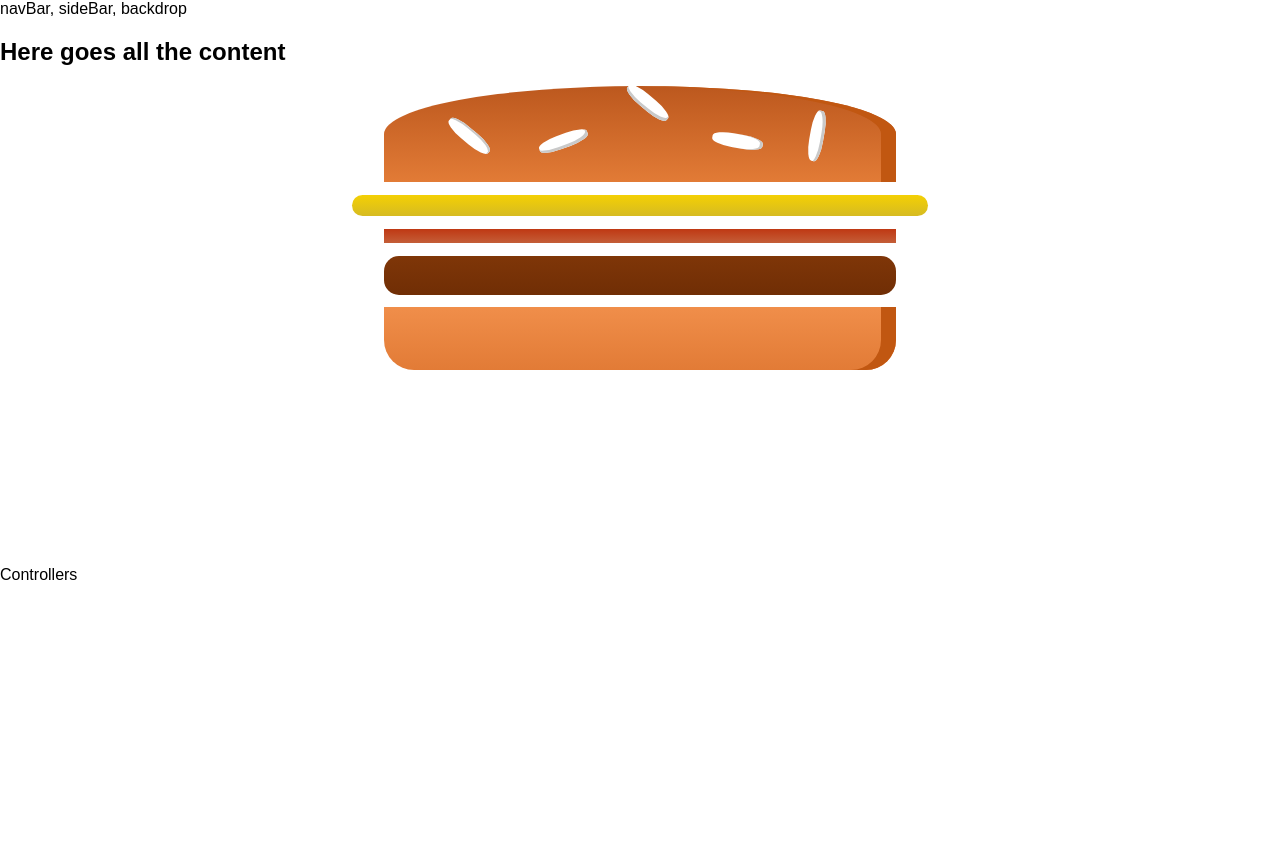
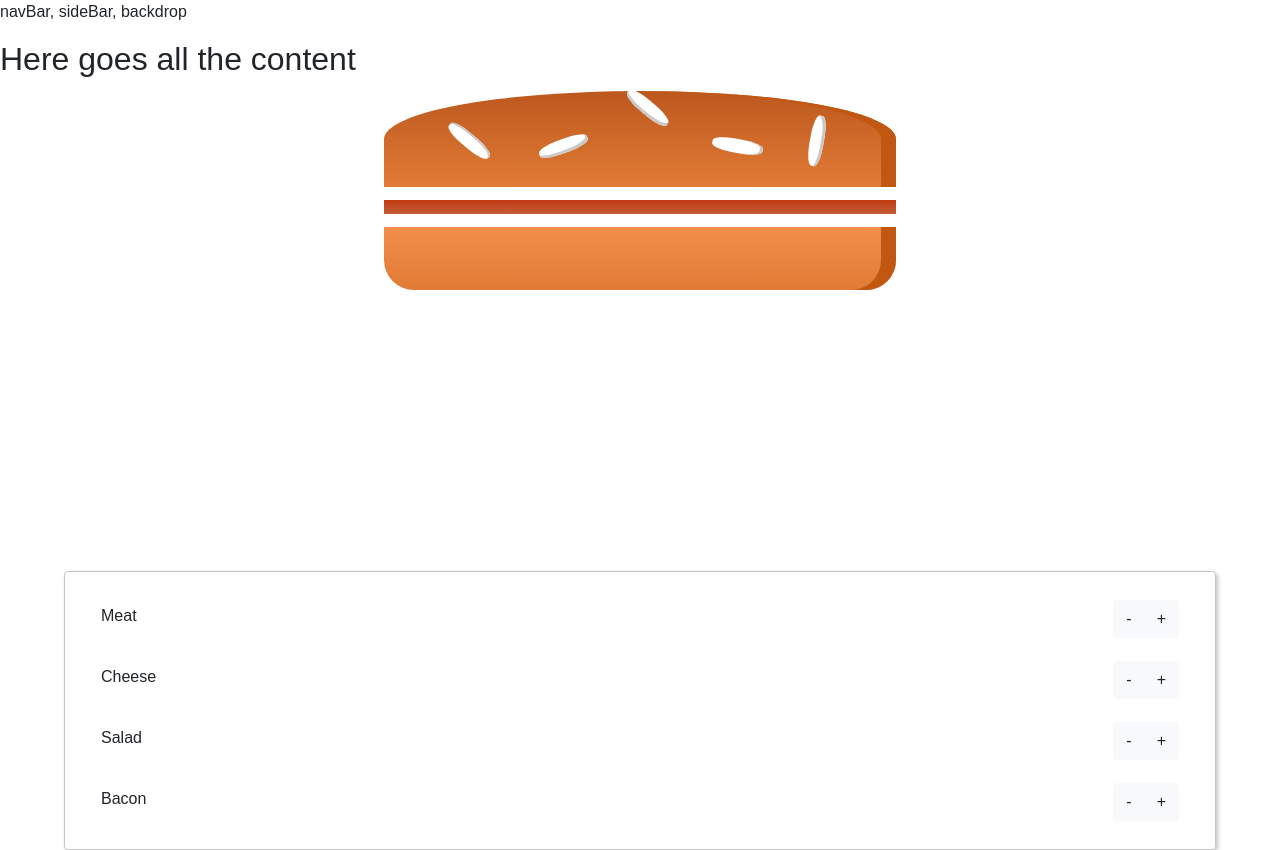
Before and after one commit to JunboJ/burgerbuilder-react, a React (Create React App) app: page / in a window 1280 px wide. Before the commit the page ends 800 px from the top, so only its background shows below. Built offline with nearby package versions, Linux system fonts and the light colour scheme; a web font is replaced by a local one.

Commit message:
burger display and user controllers

```diff
--- a/package.json
+++ b/package.json
@@ -3,6 +3,7 @@
   "version": "0.1.0",
   "private": true,
   "dependencies": {
+    "bootstrap": "^4.3.1",
     "prop-types": "^15.7.2",
     "react": "^16.11.0",
     "react-dom": "^16.11.0",
--- a/public/index.html
+++ b/public/index.html
@@ -22,6 +22,8 @@
       work correctly both with client-side routing and a non-root public URL.
       Learn how to configure a non-root public URL by running `npm run build`.
     -->
+  <link rel="stylesheet" href="https://stackpath.bootstrapcdn.com/bootstrap/4.2.1/css/bootstrap.min.css"
+    integrity="sha384-GJzZqFGwb1QTTN6wy59ffF1BuGJpLSa9DkKMp0DgiMDm4iYMj70gZWKYbI706tWS" crossorigin="anonymous">
   <link href="https://fonts.googleapis.com/css?family=Muli:300,400,700&display=swap" rel="stylesheet">
   <title>Build your burder</title>
 </head>
@@ -39,6 +41,15 @@
       To begin the development, run `npm start` or `yarn start`.
       To create a production bundle, use `npm run build` or `yarn build`.
     -->
+  <script src="https://code.jquery.com/jquery-3.3.1.slim.min.js"
+    integrity="sha384-q8i/X+965DzO0rT7abK41JStQIAqVgRVzpbzo5smXKp4YfRvH+8abtTE1Pi6jizo"
+    crossorigin="anonymous"></script>
+  <script src="https://cdnjs.cloudflare.com/ajax/libs/popper.js/1.14.6/umd/popper.min.js"
+    integrity="sha384-wHAiFfRlMFy6i5SRaxvfOCifBUQy1xHdJ/yoi7FRNXMRBu5WHdZYu1hA6ZOblgut"
+    crossorigin="anonymous"></script>
+  <script src="https://stackpath.bootstrapcdn.com/bootstrap/4.2.1/js/bootstrap.min.js"
+    integrity="sha384-B0UglyR+jN6CkvvICOB2joaf5I4l3gm9GU6Hc1og6Ls7i6U/mkkaduKaBhlAXv9k"
+    crossorigin="anonymous"></script>
 </body>
 
 </html>
--- a/src/components/Burger/Burger.js
+++ b/src/components/Burger/Burger.js
@@ -3,13 +3,25 @@ import classes from './Burger.module.css';
 import Ingredient from './Ingredient/Ingredient';
 
 const Burger = props => {
+    let ingredientList = Object.keys(props.ingredients).map(key => {
+        return [...Array(props.ingredients[key])].map((_, index) => {
+            return <Ingredient key={key + index} type={key} />
+        });
+    })
+    .reduce((prev, current) => {
+        return prev.concat(current);
+    }, []);
+
+    if (ingredientList.length === 0) {
+        ingredientList = <h1>Add ingredients from below!</h1>
+    }
+
     return (
         <div className={classes.Burger}>
             <Ingredient type="bread-top"/>
-            <Ingredient type="cheese"/>
-            <Ingredient type="bacon"/>
-            <Ingredient type="meat"/>
+            {ingredientList}
             <Ingredient type="bread-bottom"/>
+
         </div>
     );
 }
--- a/src/components/Burger/Burger.module.css
+++ b/src/components/Burger/Burger.module.css
@@ -1,7 +1,7 @@
 .Burger {
     width: 100vw;
     margin: auto;
-    height: 75vw;
+    height: auto;
     text-align: center;
     font-weight: bold;
     font-size: 1.2rem;
--- /dev/null
+++ b/src/components/Burger/Controllers/Controller/Controller.js
@@ -0,0 +1,23 @@
+import React, { useContext } from 'react';
+import classes from './Controller.module.css';
+import EditIngredientContext from '../../../../context/editIngredient-context';
+
+const Controller = props => {
+    let liClassNamesArr = ["list-group-item", classes.controllerGroupItem];
+    let liClassNames = liClassNamesArr.join(" ");
+
+    const editIngredientContext = useContext(EditIngredientContext);
+console.log(props.type);
+
+    return (
+            <li className={liClassNames}>
+                <label className={classes.controllerLabels}>{props.label}</label>
+                <div className="btn-group">
+                    <button onClick={() => {editIngredientContext.remove(props.type)}} className="btn btn-light">-</button>
+                    {/* <div><p>7070</p></div> */}
+                    <button onClick={() => {editIngredientContext.add(props.type)}} className="btn btn-light">+</button>
+                </div>
+            </li>
+    );
+}
+export default Controller;
--- /dev/null
+++ b/src/components/Burger/Controllers/Controller/Controller.module.css
@@ -0,0 +1,12 @@
+.controllerGroupItem {
+    display: flex;
+    flex: 1 1 auto;
+    justify-content: space-between;
+    border: none;
+}
+
+.controllerLabels {
+    height: 2rem;
+    line-height: 2rem;
+    margin-bottom: 0;
+}
--- /dev/null
+++ b/src/components/Burger/Controllers/Controllers.js
@@ -0,0 +1,27 @@
+import React from 'react';
+import classes from './Controllers.module.css';
+import Controller from './Controller/Controller';
+
+const Controllers = props => {
+    let ulClassNamesArr = ["list-group", classes.controllerGroup];
+    let ulClassNames = ulClassNamesArr.join(" ");
+
+    const controllers = props.allIngredients.map((ingredient, i) => {
+        return (
+            <Controller
+                key={ingredient.label}
+                label={ingredient.label}
+                type={ingredient.type}
+            />
+        )
+    })
+
+    return (
+        <div className={classes.Controllers}>
+            <ul className={ulClassNames}>
+                {controllers}
+            </ul>
+        </div>
+    );
+}
+export default Controllers;
--- /dev/null
+++ b/src/components/Burger/Controllers/Controllers.module.css
@@ -0,0 +1,18 @@
+.Controllers {
+    width: 90%;
+    margin: auto;
+    padding: 1rem, 3rem;
+    display: flex;
+    flex-direction: column;
+    align-content: center;
+    box-shadow: 2px 2px 4px #c5c5c5;
+    border: 1px solid #c5c5c5;
+    border-radius: 4px;
+}
+
+.controllerGroup {
+    margin: 1rem;
+    display: flex;
+    justify-content: center;
+    text-align: center;
+}
--- a/src/containers/Builder/Builder.js
+++ b/src/containers/Builder/Builder.js
@@ -2,13 +2,75 @@ import React, { Component } from 'react';
 
 import Aux from '../../hoc/Auxiliary';
 import Burger from '../../components/Burger/Burger';
+import Controllers from '../../components/Burger/Controllers/Controllers';
+import EditIngredientContext from '../../context/editIngredient-context';
+
+const INGREDIENT_PRICE = {
+    salad: 50,
+    cheese: 80,
+    bacon: 40,
+    meat: 100
+}
 
 class Builder extends Component {
+    state = {
+        ingredients: {
+            salad: 0,
+            bacon: 1,
+            meat: 0,
+            cheese: 0
+        },
+        allIngredients: [
+            { label: 'Meat', type: 'meat' },
+            { label: 'Cheese', type: 'cheese' },
+            { label: 'Salad', type: 'salad' },
+            { label: 'Bacon', type: 'bacon' }
+        ],
+        totalPrice: 450
+    }
+
+
+
+    addIngredientHandler = type => {
+        let oldState = this.state.ingredients[type];
+        const updatedState = { ...this.state.ingredients };
+        updatedState[type] = oldState+1;
+        const oldPrice = this.state.totalPrice;
+        const newPrice = oldPrice + INGREDIENT_PRICE[type];
+        console.log(INGREDIENT_PRICE[type]);
+        this.setState({
+            ingredients: updatedState,
+            totalPrice: newPrice
+        });
+    }
+
+    removeIngredientHandler = type => {
+        let oldState = this.state.ingredients[type];
+        if (oldState > 0) {
+            const updatedState = { ...this.state.ingredients };
+            updatedState[type] = oldState-1;
+            const oldPrice = this.state.totalPrice;
+            const newPrice = oldPrice - INGREDIENT_PRICE[type];
+            this.setState({
+                ingredients: updatedState,
+                totalPrice: newPrice
+            });
+        }
+    }
+
     render() {
         return (
             <Aux>
-                <Burger />
-                <div>Controllers</div>
+                <Burger ingredients={this.state.ingredients} />
+                <EditIngredientContext.Provider
+                    value={{
+                        add: this.addIngredientHandler,
+                        remove: this.removeIngredientHandler
+                    }}>
+                    <Controllers
+                        allIngredients={this.state.allIngredients}
+                    />
+                </EditIngredientContext.Provider>
             </Aux>
         );
     }
--- /dev/null
+++ b/src/context/editIngredient-context.js
@@ -0,0 +1,8 @@
+import React from 'react';
+
+const editIngredientContext = React.createContext({
+    add: () => {},
+    remove: () => {}
+});
+
+export default editIngredientContext;
```
Also changed, not shown: 1 other file (tests, documents, lock files or other folders).
